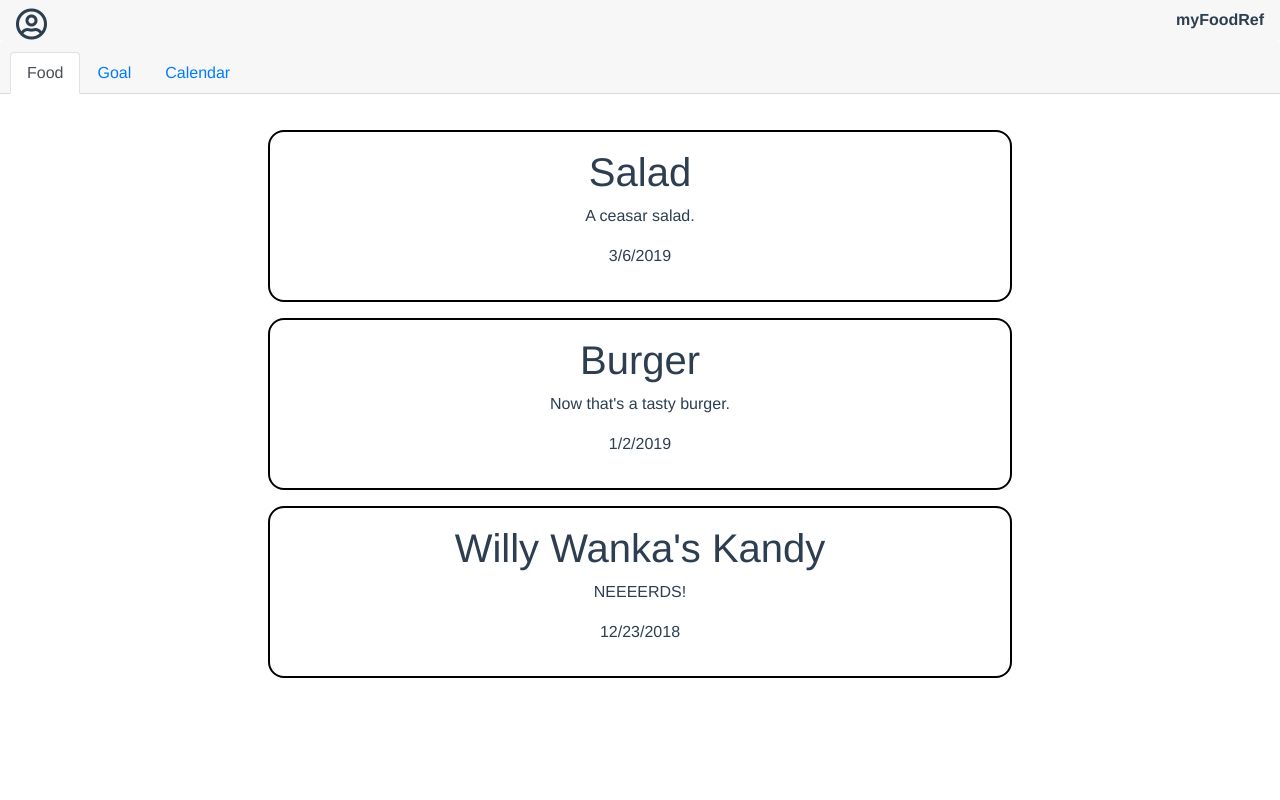
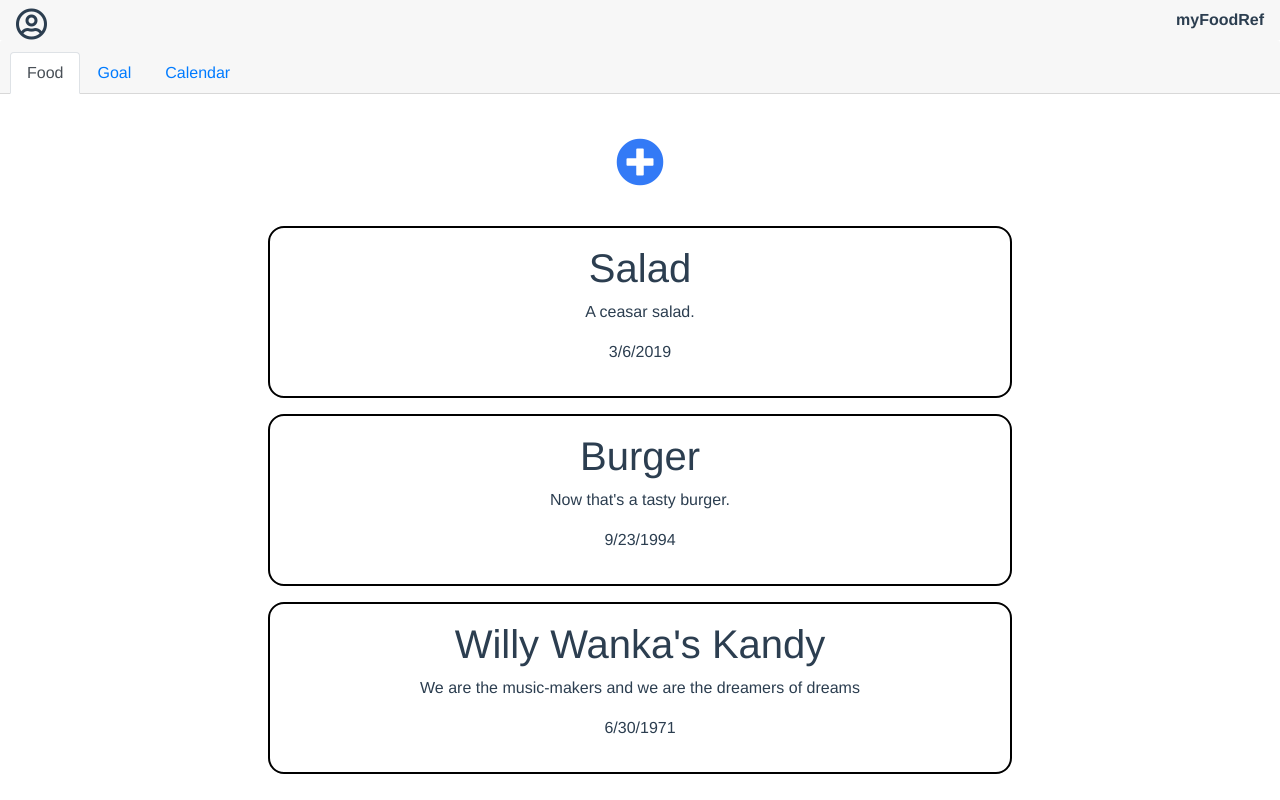
Before and after one commit to jerryturcios08/myFoodRef, a Vue app: page / in a window 1280 px wide. Built offline with nearby package versions, Linux system fonts and the light colour scheme; what v-calendar would draw is missing.

Commit message:
Add UI for the Goal component

```diff
--- a/src/App.vue
+++ b/src/App.vue
@@ -9,7 +9,10 @@
         <!-- eslint-disable-next-line -->
         <FoodList/>
       </b-tab>
-      <b-tab title="Goal"></b-tab>
+      <b-tab title="Goal">
+        <!-- eslint-disable-next-line -->
+        <Goal/>
+      </b-tab>
       <b-tab title="Calendar">
         <!-- eslint-disable-next-line -->
         <Calendar/>
@@ -26,12 +29,14 @@
 <script>
 import Calendar from "@/components/calendar/Calendar";
 import FoodList from "@/components/food/FoodList";
+import Goal from "@/components/goal/Goal";
 
 export default {
   name: "App",
   components: {
     Calendar,
-    FoodList
+    FoodList,
+    Goal
   }
 };
 </script>
--- a/src/components/Food/FoodList.vue
+++ b/src/components/Food/FoodList.vue
@@ -1,13 +1,18 @@
 <template>
   <div class="foodList">
     <ul>
+      <i class="fas fa-plus-circle fa-3x"></i>
       <!-- <li v-for="foodItem in foodList" v-bind:key="foodList.indexOf(foodItem)"> -->
       <!-- eslint-disable-next-line -->
       <FoodItem name="Salad" description="A ceasar salad." date="3/6/2019"/>
       <!-- eslint-disable-next-line -->
-      <FoodItem name="Burger" description="Now that's a tasty burger." date="1/2/2019"/>
+      <FoodItem name="Burger" description="Now that's a tasty burger." date="9/23/1994"/>
       <!-- eslint-disable-next-line -->
-      <FoodItem name="Willy Wanka's Kandy" description="NEEEERDS!" date="12/23/2018"/>
+      <FoodItem
+        name="Willy Wanka's Kandy"
+        description="We are the music-makers and we are the dreamers of dreams"
+        date="6/30/1971"
+      />
       <!-- </li> -->
     </ul>
   </div>
@@ -30,6 +35,15 @@ export default {
 </script>
 
 <style scoped>
+i {
+  color: rgb(51, 122, 246);
+  margin: 0.5em 0;
+}
+
+i:hover {
+  cursor: pointer;
+}
+
 .foodList {
   position: relative;
 }
--- /dev/null
+++ b/src/components/goal/Goal.vue
@@ -0,0 +1,27 @@
+<template>
+  <div class="goal">
+    <i class="fas fa-plus-circle fa-3x"></i>
+  </div>
+</template>
+
+<script>
+export default {
+  name: "Goal",
+  data() {
+    return {
+      goals: []
+    };
+  }
+};
+</script>
+
+<style scoped>
+i {
+  color: rgb(51, 122, 246);
+  margin: 0.5em 0;
+}
+
+i:hover {
+  cursor: pointer;
+}
+</style>
```
